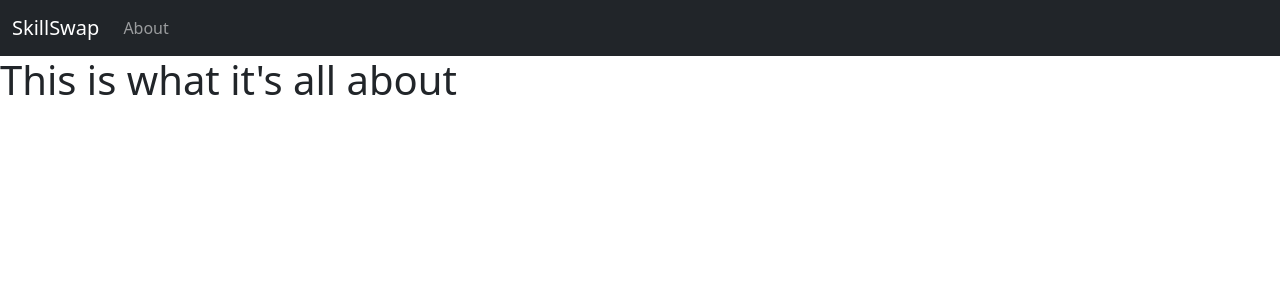
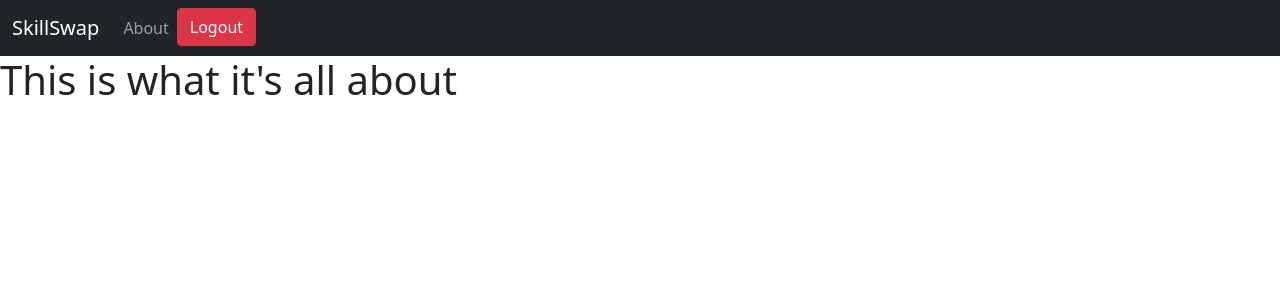
Before and after one commit to molnartamas0205/skill-swap, a Django app: page /about/ in a window 1280 px wide. Shown: the top 300 px of the page. Run offline with Django 5.2, Linux system fonts and the light colour scheme; the visitor is signed in with stand-in values (Sample User, id 1).

Commit message:
Update: Add logout button for authenticated users in navbar

```diff
--- a/templates/elements/navbar.html
+++ b/templates/elements/navbar.html
@@ -1,7 +1,8 @@
 <nav class="navbar  navbar-expand-lg navbar-dark bg-dark">
   <div class="container-fluid">
     <a class="navbar-brand" href="{% url 'home'%}">SkillSwap</a>
-    <button class="navbar-toggler" type="button" data-bs-toggle="collapse" data-bs-target="#navbarNav" aria-controls="navbarNav" aria-expanded="false" aria-label="Toggle navigation">
+    <button class="navbar-toggler" type="button" data-bs-toggle="collapse" data-bs-target="#navbarNav"
+      aria-controls="navbarNav" aria-expanded="false" aria-label="Toggle navigation">
       <span class="navbar-toggler-icon"></span>
     </button>
     <div class="collapse navbar-collapse" id="navbarNav">
@@ -16,7 +17,12 @@
         <li class="nav-item ml-2">
           <a class="btn btn-primary" href="{% url 'register' %}">Register</a>
         </li>
+        {% else %}
+        <li class="nav-item ml-2">
+          <a class="btn btn-danger" href="{% url 'logout' %}">Logout</a>
+        </li>
         {% endif %}
+
       </ul>
 
 
```
